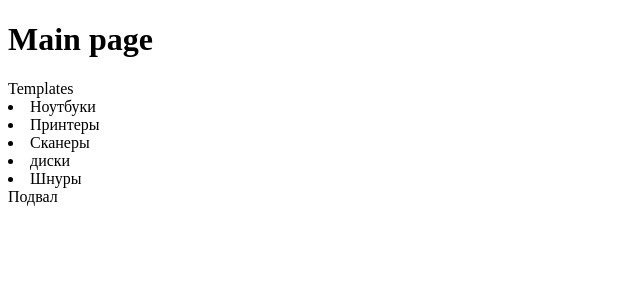
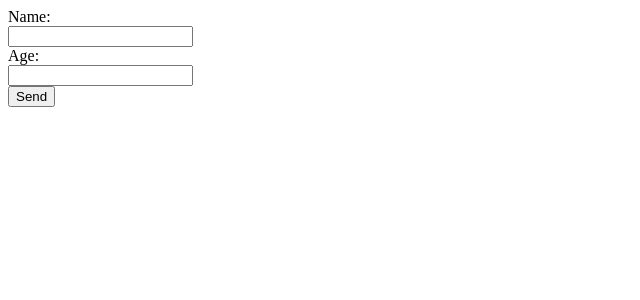
Before and after one commit to NothingToC/book, a Django app: page / in a window 1280 px wide. Shown: the top 300 px of the page, without its empty margins (0-640 px from the left). Run offline with Django 5.2, Linux system fonts and the light colour scheme.

Commit message:
page 224

```diff
--- /dev/null
+++ b/task/hello/firstapp/forms.py
@@ -0,0 +1,6 @@
+
+from django import forms
+
+class UserForm(forms.Form):
+    name = forms.CharField(label="Name")
+    age = forms.IntegerField(label="Age")
--- a/task/hello/firstapp/models.py
+++ b/task/hello/firstapp/models.py
@@ -1,3 +1,4 @@
 from django.db import models
+from django import forms
 
 # Create your models here.
--- a/task/hello/firstapp/views.py
+++ b/task/hello/firstapp/views.py
@@ -1,9 +1,16 @@
 from django.http import *
 from django.shortcuts import render
+from .forms import UserForm
 
 def index(request):
-    cat = ["Ноутбуки", "Принтеры", "Сканеры", "диски", "Шнуры"]
-    return render(request, 'firstapp/index.html', context={'cat':cat})
+    userform = UserForm()
+    if request.method == "POST":
+        userform = UserForm(request.POST)
+        if userform.is_valid():
+            name = userform.cleaned_data['name']
+            return HttpResponse(f'<h1>Name entered correct</h1> {name}')
+
+    return render(request, 'firstapp/index.html', context={"form": userform})
 
 def about(request):
     return HttpResponse('About')
--- a/task/hello/static/css/styles.css
+++ b/task/hello/static/css/styles.css
@@ -1,3 +1,3 @@
-body h1 {color: red;}
-body h2 {color: green;}
-img {width: 250px;}
+body {
+    display: flex;
+}
--- a/task/hello/templates/firstapp/index.html
+++ b/task/hello/templates/firstapp/index.html
@@ -1,11 +1,21 @@
-{% extends 'firstapp/base.html' %}
-
-{% block title %}Index{% endblock title %}
-{% block header %}Main page{% endblock header %}
-{% block content %}Templates
-{% for i in cat %}
-<li>{{i}}</li>
-{% empty %}
-<li>Категории продуктов отсутствуют</li>
-{% endfor %}
-{% endblock content %}
+<!DOCTYPE html>
+<html lang="en">
+<head>
+    <meta charset="UTF-8">
+    <meta name="viewport" content="width=device-width, initial-scale=1.0">
+    <title>Document</title>
+</head>
+<body>
+    <form method="POST" novalidate>
+        {% csrf_token %}
+        <div class="form-group">
+            {% for field in form %}
+                <div>{{ field.label_tag }}</div>
+                <div>{{ field }}</div>
+                <div class="error">{{ field.errors }}</div>
+            {% endfor %}
+        </div>
+        <input type="submit" value="Send">
+    </form>
+</body>
+</html>
```
